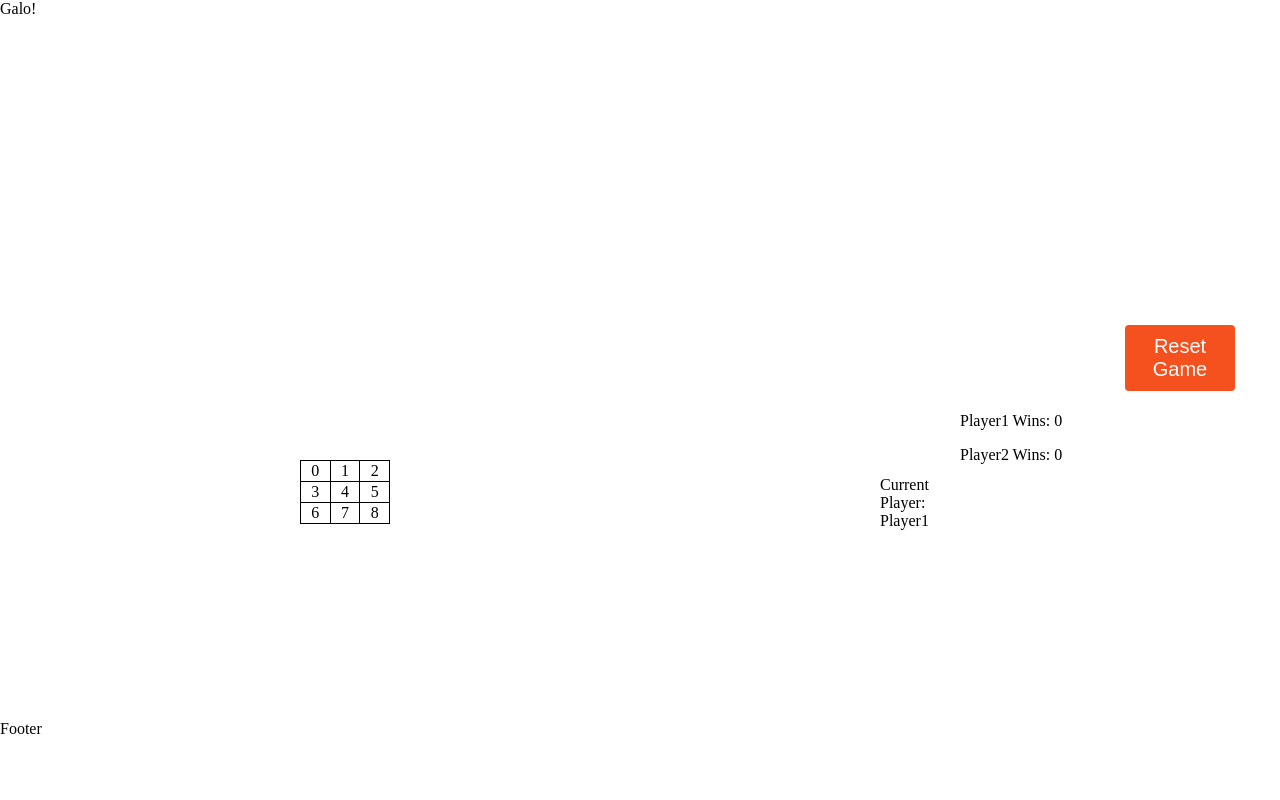
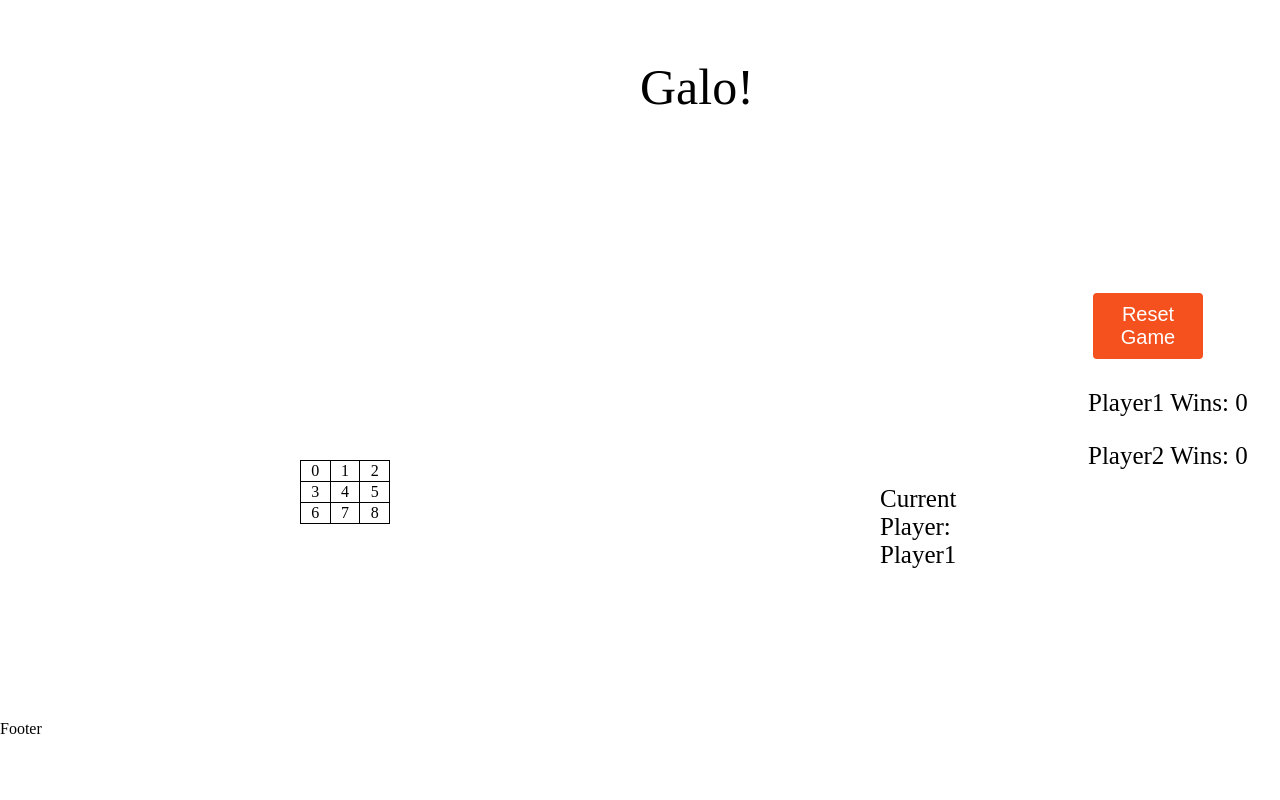
Before and after one commit to TiagoR15/Tic-Tac-Toe, a plain HTML site: page index.html in a window 1280 px wide. Drawn offline with Linux system fonts and the light colour scheme.

Commit message:
Tamanho de letra alterado e header centralizado

```diff
--- a/index.html
+++ b/index.html
@@ -9,7 +9,11 @@
 
 <body>
   <div class="container">
-    <header>Galo!</header>
+    <header>
+      <div class="title">
+        <br>Galo!</br>
+      </div>
+    </header>
     <main>
       <div class="table">
         <table>
@@ -35,12 +39,12 @@
       </div>
     </main>
     <aside>
-      <div class="players">
+      <div class="button">
         <button id="player1" onclick="resetGame()" style="vertical-align:middle">
           <span>Reset Game</span></button>
       </div>
 
-      <div id="playerWins">
+      <div class="playerWins">
         <p name="player1Wins">Player1 Wins: 0</p>
         <p name="player2Wins">Player2 Wins: 0</p>
       </div>
--- a/stylesheet.css
+++ b/stylesheet.css
@@ -34,6 +34,10 @@ footer {
   grid-area: f;
 }
 
+.title {
+  padding-left: 50%;
+  font-size: 50px;
+}
 .table {
   grid-area: t;
   padding-top: 300px;
@@ -44,11 +48,17 @@ footer {
   grid-area: i;
   padding-top: 300px;
   padding-left: 400px;
+  font-size: 25px;
 }
 
-.players {
-  padding-top: 50%;
-  padding-left: 50%;
+.button {
+  padding-top: 40%;
+  padding-left: 40%;
+}
+
+.playerWins {
+  padding-left: 40%;
+  font-size: 25px;
 }
 
 table, td {
```
